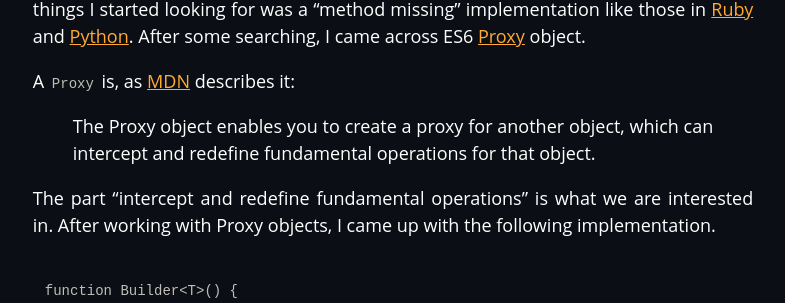
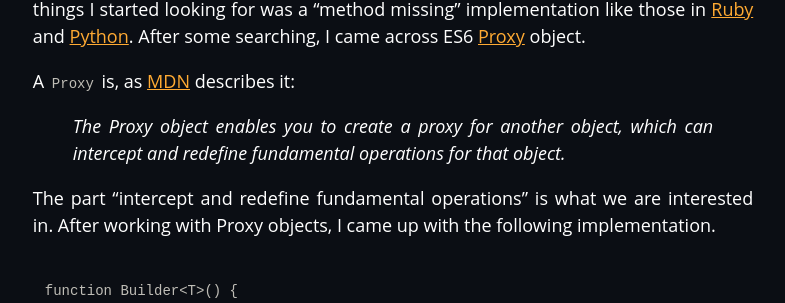
Before and after one commit to brianvanburken/brianvanburken.github.io, a Jekyll site: the page built from _posts/2021-12-12-building-a-builder-pattern-in-typescript.md, in a window 1280 px wide. Shown: the part 4186-4489 px from the top of the page, without its empty margins (247-1032 px from the left). Built offline with Jekyll 4.4.1, drawn with Linux system fonts in a browser that asks for light colours.

Commit message:
feat: style blockquote

```diff
--- a/_sass/index.scss
+++ b/_sass/index.scss
@@ -35,6 +35,10 @@ h3 {
 
 article {
   margin: 2em 0;
+}
+
+blockquote {
+  font-style: italic;
 }
 
 $link-color: #ffaa33;
```
